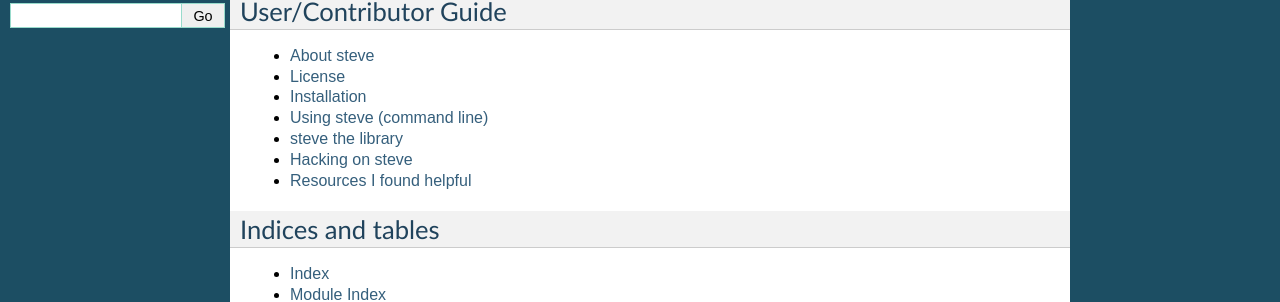
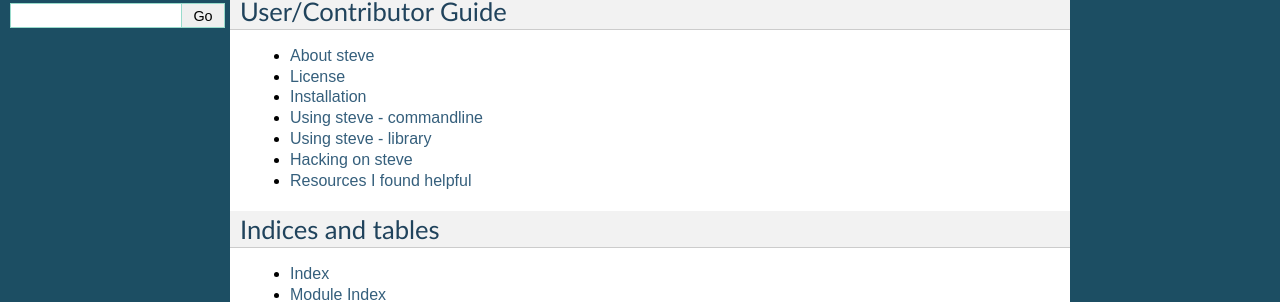
Before and after one commit to pyvideo/steve, a Sphinx documentation site: the page built from docs/index.rst, in a window 1280 px wide. Shown: the part 276-578 px from the top of the page. Built offline with Sphinx 7.4.7, drawn with Linux system fonts in a browser that asks for light colours.

Commit message:
Tweak chapter titles for more clarity

```diff
--- a/docs/using.rst
+++ b/docs/commandline.rst
@@ -1,6 +1,6 @@
-============================
- Using steve (command line)
-============================
+===========================
+ Using steve - commandline
+===========================
 
 For list of subcommands, arguments and other help, do this::
 
--- a/docs/index.rst
+++ b/docs/index.rst
@@ -26,7 +26,7 @@
    changelog
    license
    installation
-   using
+   commandline
    library
    hacking
    resources
--- a/docs/library.rst
+++ b/docs/library.rst
@@ -1,6 +1,6 @@
-===================
- steve the library
-===================
+=======================
+ Using steve - library
+=======================
 
 By day, steve is a cli of world renoun. By night, steve is a Python
 library capable of great cunning. This chapter covers the utility
```
